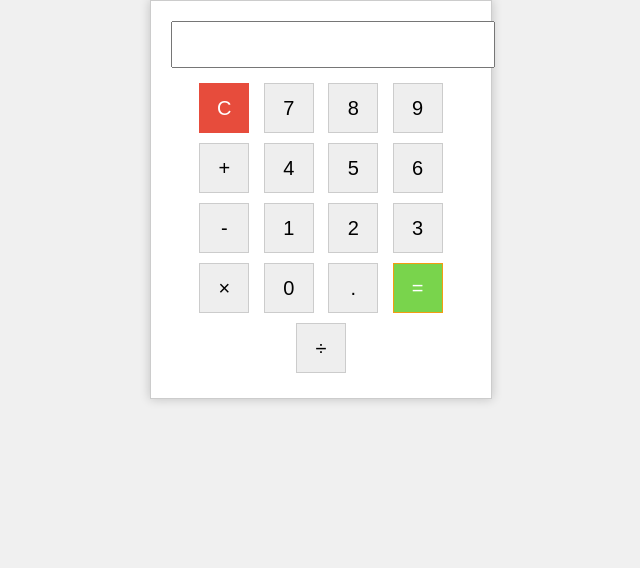
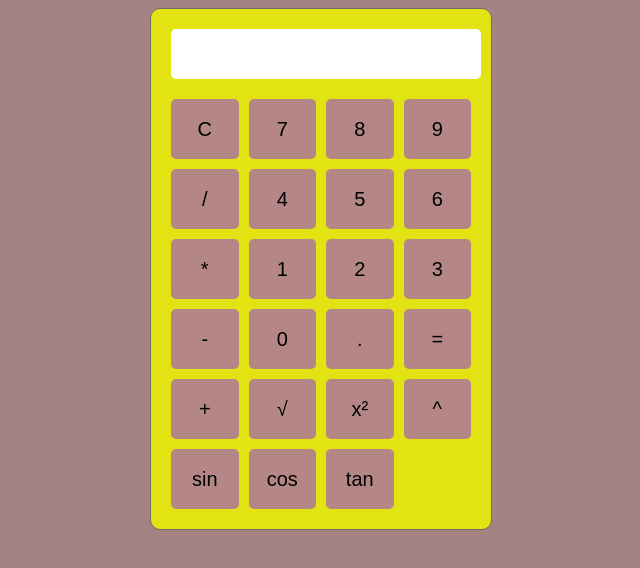
Before and after one commit to sohailahmad2308/my-calcolator, a plain HTML site: page index.html in a window 1280 px wide. Shown: the whole page, without its empty margins (319-959 px from the left). Drawn offline with Linux system fonts and the light colour scheme.

Commit message:
colculator

```diff
--- a/index.html
+++ b/index.html
@@ -1,10 +1,8 @@
 <!DOCTYPE html>
-<html lang="en">
+<html>
 <head>
-    <meta charset="UTF-8">
-    <meta name="viewport" content="width=device-width, initial-scale=1.0">
+    <title>Scientific Calculator</title>
     <link rel="stylesheet" type="text/css" href="./style.css">
-    <title>Calculator</title>
 </head>
 <body>
     <div class="calculator">
@@ -14,22 +12,27 @@
             <button onclick="appendToDisplay('7')">7</button>
             <button onclick="appendToDisplay('8')">8</button>
             <button onclick="appendToDisplay('9')">9</button>
-            <button onclick="appendToDisplay('+')">+</button>
+            <button onclick="appendToDisplay('/')">/</button>
             <button onclick="appendToDisplay('4')">4</button>
             <button onclick="appendToDisplay('5')">5</button>
             <button onclick="appendToDisplay('6')">6</button>
-            <button onclick="appendToDisplay('-')">-</button>
+            <button onclick="appendToDisplay('*')">*</button>
             <button onclick="appendToDisplay('1')">1</button>
             <button onclick="appendToDisplay('2')">2</button>
             <button onclick="appendToDisplay('3')">3</button>
-            <button onclick="appendToDisplay('×')">×</button>
+            <button onclick="appendToDisplay('-')">-</button>
             <button onclick="appendToDisplay('0')">0</button>
             <button onclick="appendToDisplay('.')">.</button>
             <button onclick="calculateResult()">=</button>
-            <button onclick="appendToDisplay('÷')">÷</button>
-
+            <button onclick="appendToDisplay('+')">+</button>
+            <button onclick="calculateSqrt()">√</button>
+            <button onclick="calculateSquare()">x²</button>
+            <button onclick="calculatePower()">^</button>
+            <button onclick="calculateSin()">sin</button>
+            <button onclick="calculateCos()">cos</button>
+            <button onclick="calculateTan()">tan</button>
         </div>
     </div>
-    <script src="script.js"></script>
+    <script src="./script.js"></script>
 </body>
 </html>
--- a/script.js
+++ b/script.js
@@ -1,23 +1,59 @@
-let displayValue = "";
+let displayValue = '';
 
 function appendToDisplay(value) {
     displayValue += value;
-    document.getElementById("display").value = displayValue;
+    document.getElementById('display').value = displayValue;
 }
 
 function clearDisplay() {
-    displayValue = "";
-    document.getElementById("display").value = "";
+    displayValue = '';
+    document.getElementById('display').value = '';
 }
 
 function calculateResult() {
     try {
         displayValue = eval(displayValue);
-        document.getElementById("display").value = displayValue;
-
-        // Clear the display after calculating the result
-        displayValue = "";
+        document.getElementById('display').value = displayValue;
     } catch (error) {
-        document.getElementById("display").value = "Error";
+        document.getElementById('display').value = 'Error';
     }
 }
+
+function calculateSqrt() {
+    displayValue = Math.sqrt(parseFloat(displayValue));
+    document.getElementById('display').value = displayValue;
+}
+
+function calculateSquare() {
+    displayValue = Math.pow(parseFloat(displayValue), 2);
+    document.getElementById('display').value = displayValue;
+}
+
+function calculatePower() {
+    appendToDisplay('^');
+}
+
+function calculateSin() {
+    displayValue = Math.sin(parseFloat(displayValue));
+    document.getElementById('display').value = displayValue;
+}
+
+function calculateCos() {
+    displayValue = Math.cos(parseFloat(displayValue));
+    document.getElementById('display').value = displayValue;
+}
+
+function calculateTan() {
+    displayValue = Math.tan(parseFloat(displayValue));
+    document.getElementById('display').value = displayValue;
+}
+
+function calculateLog() {
+    displayValue = Math.log(parseFloat(displayValue));
+    document.getElementById('display').value = displayValue;
+}
+
+function calculateExp() {
+    displayValue = Math.exp(parseFloat(displayValue));
+    document.getElementById('display').value = displayValue;
+}
--- a/style.css
+++ b/style.css
@@ -1,66 +1,72 @@
-/* Reset some default styles */
 body {
     font-family: Arial, sans-serif;
-    margin: 0;
-    padding: 0;
-    background-color: #f0f0f0;
+    background-color: #a28383;
+    text-align: center;
 }
 
-/* Style the calculator container */
 .calculator {
-    background-color: #fff;
-    border: 1px solid #ccc;
-    box-shadow: 0 0 10px rgba(0, 0, 0, 0.2);
+    width: 300px;
+    margin: 0 auto;
+    background-color: #e3e313;
+    border: 1px solid #6b6b65;
+    border-radius: 10px;
+    box-shadow: 0 0 10px rgba(226, 146, 146, 0.2);
     padding: 20px;
-    text-align: center;
-    width: 300px;
-    margin: 0 auto; /* Center the calculator */
 }
 
-/* Style the display/input field */
 #display {
     width: 100%;
-    margin-bottom: 10px;
-    padding: 10px;
-    font-size: 20px;
+    height: 40px;
+    margin-bottom: 20px;
+    font-size: 24px;
+    text-align: right;
+    border: none;
+    outline: none;
+    padding: 5px;
+    border-radius: 5px;
 }
 
-/* Style the calculator buttons */
-.buttons button {
-    width: 50px;
-    height: 50px;
-    margin: 5px;
-    font-size: 20px;
-    background-color: #eee;
-    border: 1px solid #ccc;
-    cursor: pointer;
-    transition: background-color 0.3s, transform 0.1s;
+.buttons {
+    display: grid;
+    grid-template-columns: repeat(4, 1fr);
+    gap: 10px;
 }
 
-/* Hover effect for buttons */
-.buttons button:hover {
-    background-color: #201e1e;
-    transform: scale(1.1);
+button {
+    width: 100%;
+    height: 60px;
+    font-size: 20px;
+    background-color: #b48686;
+    border: none;
+    border-radius: 5px;
+    cursor: pointer;
+    transition: background-color 0.2s, transform 0.2s;
 }
 
-/* Style the '=' button differently */
-.buttons button:nth-child(16) {
-    background-color: #79d44c;
-    color: white;
-    border: 1px solid #f39c12;
+button:hover {
+    background-color: #69589f;
 }
 
-.buttons button:nth-child(16):hover {
-    background-color: #e68a00;
+button:active {
+    transform: scale(0.95);
 }
 
-/* Style the 'C' (clear) button differently */
-.buttons button:nth-child(1) {
-    background-color: #e74c3c;
+button.operator {
+    background-color: #2c2169;
     color: white;
-    border: 1px solid #e74c3c;
+    font-weight: bold;
 }
 
-.buttons button:nth-child(1):hover {
-    background-color: #c0392b;
+button.operator:hover {
+    background-color: #ff8800;
 }
+
+button.clear {
+    background-color: #ff4d4d;
+    color: white;
+    font-weight: bold;
+}
+
+button.clear:hover {
+    background-color: #690b0b;
+}
```
